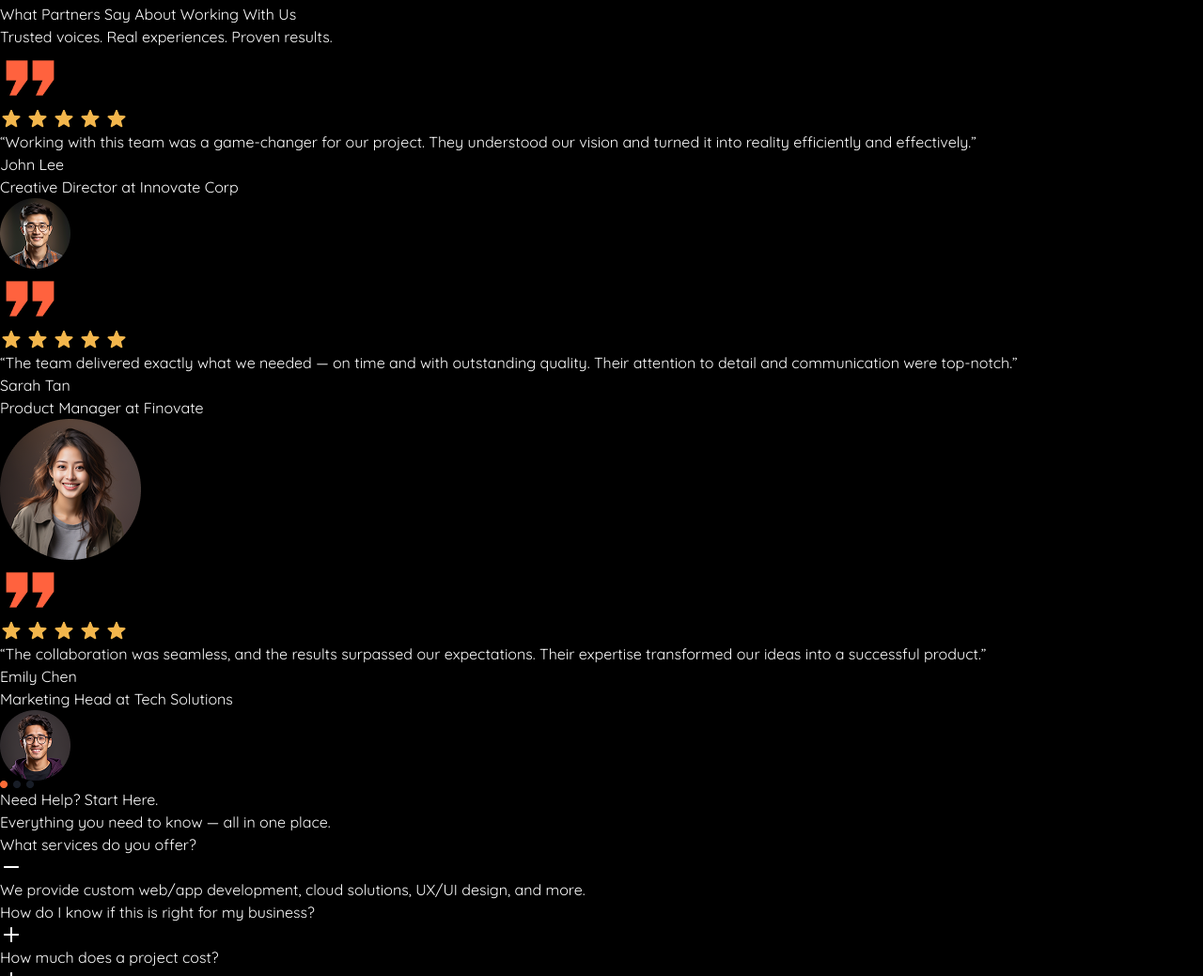
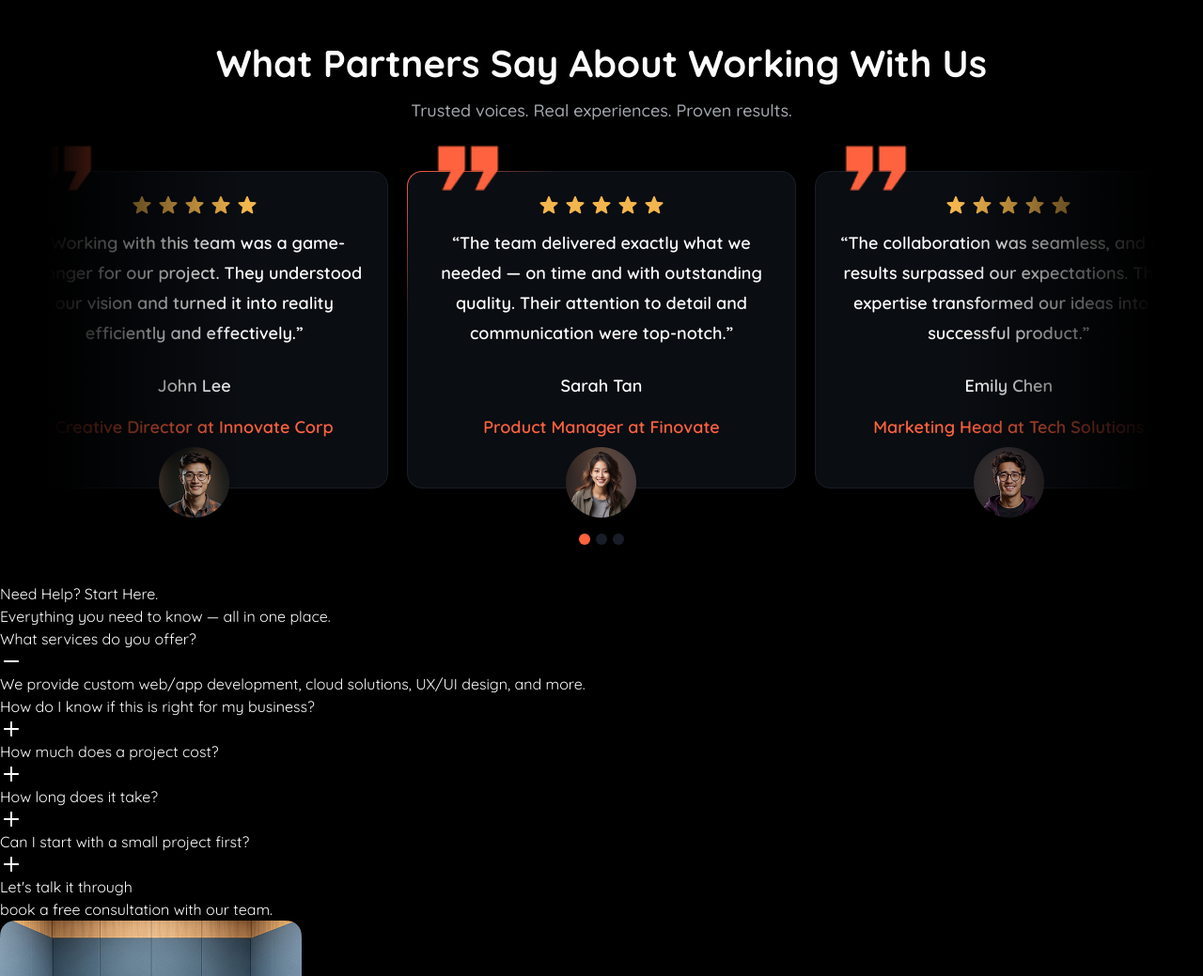
Before and after one commit to cindynufa/lp-company-profile-001, a website: page src/index.html in a window 1280 px wide. Shown: the part 5021-6060 px from the top of the page at 94% size. Drawn offline with nearby package versions, Linux system fonts and the light colour scheme; files that its build step writes are made by us from their sources.

Commit message:
feat: implement testimonial section

```diff
--- a/src/index.html
+++ b/src/index.html
@@ -527,75 +527,107 @@
       </section>
 
       <!-- Testimonials Section -->
-      <section>
-        <div>
-          <h3>What Partners Say About Working With Us</h3>
-          <p>Trusted voices. Real experiences. Proven results.</p>
+      <section class="flex flex-col mx-auto w-full py-10 gap-12">
+        <div class="section-header">
+          <h3 class="section-title">What Partners Say About Working With Us</h3>
+          <p class="section-description">
+            Trusted voices. Real experiences. Proven results.
+          </p>
         </div>
 
-        <div>
-          <div>
-            <div>
-              <img src="/assets/icons/testi-quotes.png" alt="Quotes" />
+        <div class="relative overflow-x-clip">
+          <span class="fade fade-left -inset-y-12" aria-hidden="true"></span>
+          <span class="fade fade-right -inset-y-12" aria-hidden="true"></span>
+
+          <div class="flex flex-row w-full gap-5 items-center justify-center">
+            <div class="testimonial-card">
+              <img
+                src="/assets/icons/testi-quotes.png"
+                alt="Quotes"
+                class="testimonial-quotes"
+              />
+              <div class="testimonial-content">
                 <img src="/assets/icons/testi-rating.png" alt="Rating" />
-              <p>
-                “Working with this team was a game-changer for our project. They
-                understood our vision and turned it into reality efficiently and
-                effectively.”
+                <p class="testimonial-text">
+                  “Working with this team was a game-changer for our project.
+                  They understood our vision and turned it into reality
+                  efficiently and effectively.”
                 </p>
               </div>
-            <div>
-              <p>John Lee</p>
-              <span>Creative Director at Innovate Corp</span>
+              <div class="testimonial-author">
+                <p class="testimonial-text">John Lee</p>
+                <span class="testimonial-text"
+                  >Creative Director at Innovate Corp</span
+                >
               </div>
               <img
                 src="/assets/images/testi-ellipse-1.png"
                 alt="Testimonials Ellipse"
+                class="testimonial-image"
               />
             </div>
 
-          <div>
-            <div>
-              <img src="/assets/icons/testi-quotes.png" alt="Quotes" />
+            <div class="testimonial-card border-glow">
+              <img
+                src="/assets/icons/testi-quotes.png"
+                alt="Quotes"
+                class="testimonial-quotes"
+              />
+              <div class="testimonial-content">
                 <img src="/assets/icons/testi-rating.png" alt="Rating" />
-              <p>
+                <p class="testimonial-text">
                   “The team delivered exactly what we needed — on time and with
-                outstanding quality. Their attention to detail and communication
-                were top-notch.”
+                  outstanding quality. Their attention to detail and
+                  communication were top-notch.”
                 </p>
               </div>
-            <div>
-              <p>Sarah Tan</p>
-              <span>Product Manager at Finovate</span>
+              <div class="testimonial-author">
+                <p class="testimonial-text">Sarah Tan</p>
+                <span class="testimonial-text"
+                  >Product Manager at Finovate</span
+                >
               </div>
               <img
                 src="/assets/images/testi-ellipse-2.png"
                 alt="Testimonials Ellipse"
+                class="testimonial-image"
               />
             </div>
 
-          <div>
-            <div>
-              <img src="/assets/icons/testi-quotes.png" alt="Quotes" />
+            <div class="testimonial-card">
+              <img
+                src="/assets/icons/testi-quotes.png"
+                alt="Quotes"
+                class="testimonial-quotes"
+              />
+              <div class="testimonial-content">
                 <img src="/assets/icons/testi-rating.png" alt="Rating" />
-              <p>
+                <p class="testimonial-text">
                   “The collaboration was seamless, and the results surpassed our
                   expectations. Their expertise transformed our ideas into a
                   successful product.”
                 </p>
               </div>
-            <div>
-              <p>Emily Chen</p>
-              <span>Marketing Head at Tech Solutions</span>
+              <div class="testimonial-author">
+                <p class="testimonial-text">Emily Chen</p>
+                <span class="testimonial-text"
+                  >Marketing Head at Tech Solutions</span
+                >
               </div>
               <img
                 src="/assets/images/testi-ellipse-3.png"
                 alt="Testimonials Ellipse"
+                class="testimonial-image"
               />
             </div>
           </div>
+        </div>
 
-        <img src="/assets/icons/testi-pagination.png" alt="Pagination" />
+        <div class="testimonial-pagination">
+          <span class="testimonial-ellipse"></span>
+          <span class="testimonial-ellipse"></span>
+          <span class="testimonial-ellipse"></span>
+        </div>
       </section>
 
       <!-- FAQ Section -->
--- a/src/input.css
+++ b/src/input.css
@@ -223,6 +223,47 @@
   .portfolio-text {
     @apply font-medium text-sm text-primary-200 lg:text-md;
   }
+
+  .testimonial-card {
+    @apply relative flex flex-col border border-neutral-900 bg-neutral-950 rounded-2xl;
+    @apply w-[22.563rem] shrink-0 px-4 pt-4 pb-12 gap-4 lg:w-full lg:shrink lg:px-6 lg:pt-6 lg:pb-12 lg:gap-6;
+  }
+
+  .testimonial-quotes {
+    @apply absolute size-16 -top-9 lg:size-20 lg:-top-11;
+  }
+
+  .testimonial-content {
+    @apply flex flex-col gap-3 items-center text-center;
+  }
+
+  .testimonial-text {
+    @apply font-semibold text-sm lg:text-lg;
+  }
+
+  .testimonial-author {
+    @apply flex flex-col items-center gap-3;
+  }
+
+  .testimonial-author .testimonial-text:last-child {
+    @apply text-primary-200;
+  }
+
+  .testimonial-image {
+    @apply absolute size-15 -bottom-8 self-center lg:size-[4.688rem];
+  }
+
+  .testimonial-pagination {
+    @apply flex flex-row gap-1.5 items-center justify-center;
+  }
+
+  .testimonial-ellipse {
+    @apply border-0 rounded-full bg-neutral-900 size-3;
+  }
+
+  .testimonial-ellipse:first-child {
+    @apply bg-primary-200;
+  }
 }
 
 /* Utilities */
@@ -251,4 +292,22 @@
   .shadow-inset {
     box-shadow: 4px 4px 4px 0px #ffffff40 inset;
   }
+
+  .border-glow {
+    --glow-width: 10rem;
+    --glow-height: 10rem;
+
+    border: 1px solid transparent;
+    background:
+      linear-gradient(var(--color-neutral-950), var(--color-neutral-950))
+        padding-box,
+      radial-gradient(
+          ellipse var(--glow-width) var(--glow-height) at 0 0,
+          var(--color-primary-200),
+          transparent
+        )
+        border-box,
+      linear-gradient(var(--color-neutral-900), var(--color-neutral-900))
+        border-box;
+  }
 }
```
Lines whose indentation alone changed are shown as unchanged.
